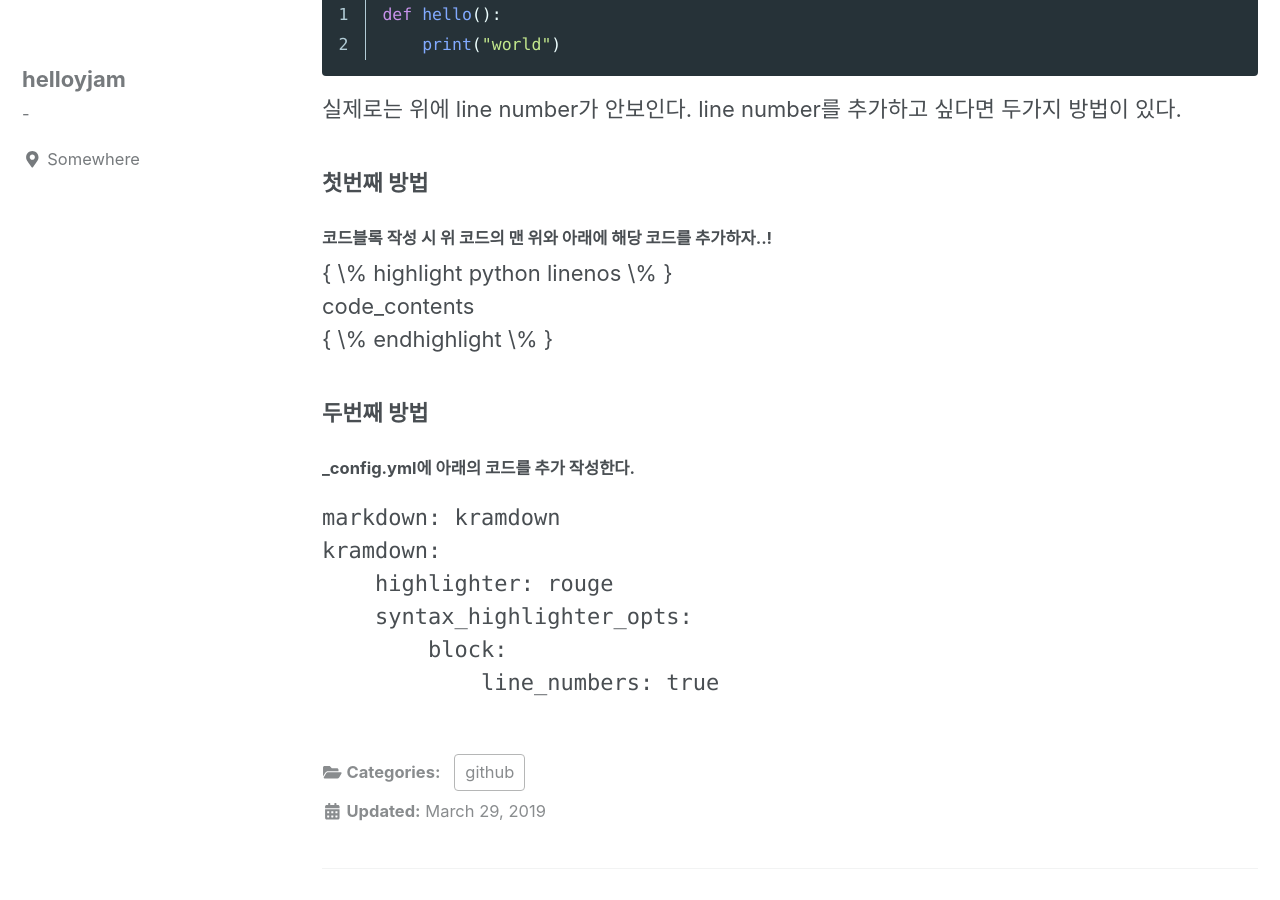
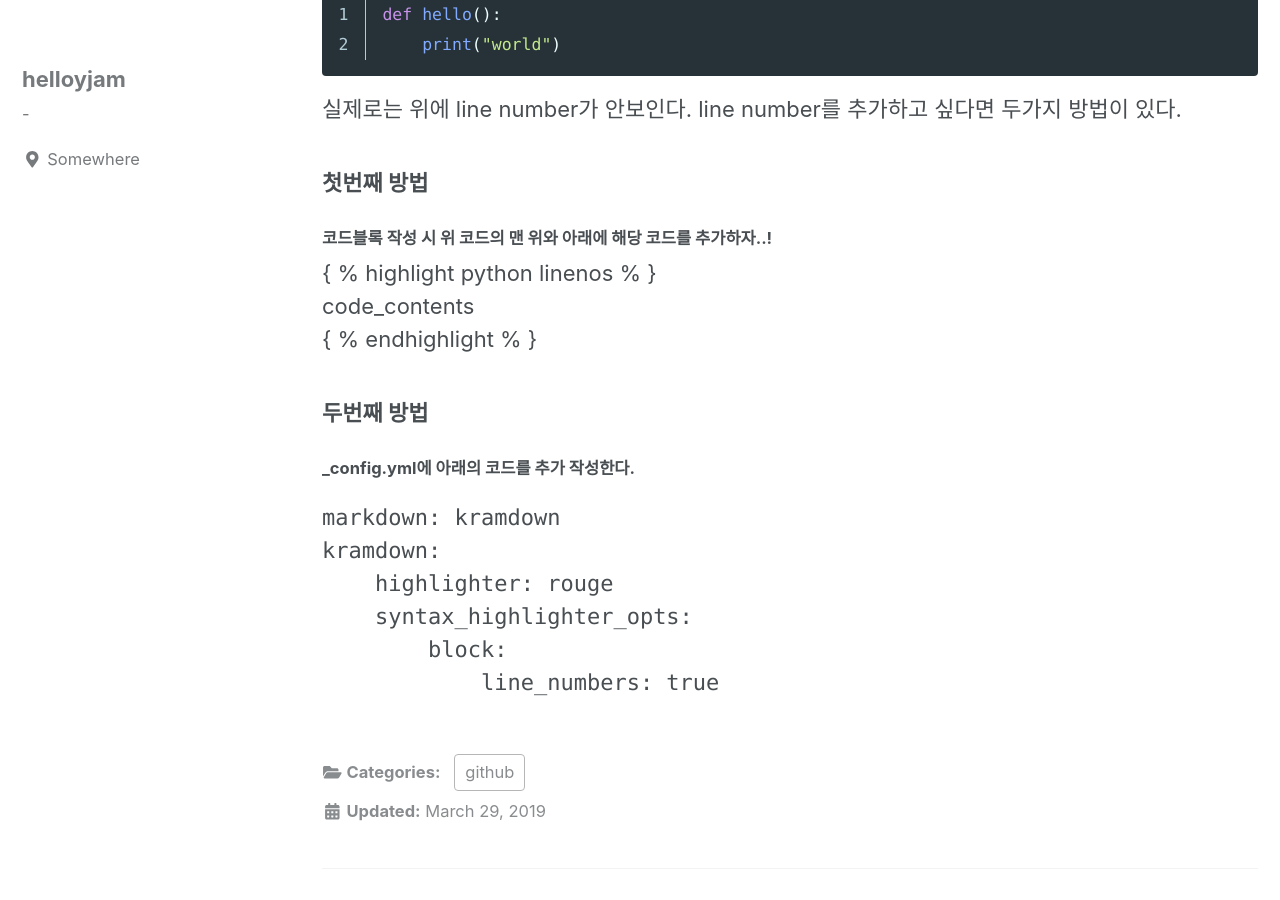
Before and after one commit to helloyjam/helloyjam.github.io, a Jekyll site: the page built from _posts/2019-03-29-markdown-code-linenumber.md, in a window 1280 px wide and 900 px high, scrolled down 527 px. Built offline with Jekyll 4.4.1, drawn with Linux system fonts in a browser that asks for light colours; cached includes are drawn as plain includes.

```diff
--- a/_posts/2019-03-29-markdown-code-linenumber.md
+++ b/_posts/2019-03-29-markdown-code-linenumber.md
@@ -27,9 +27,9 @@ line number를 추가하고 싶다면 두가지 방법이 있다.
 ### 첫번째 방법
 ###### 코드블록 작성 시 위 코드의 맨 위와 아래에 해당 코드를 추가하자..!
 
-\{ \% highlight python linenos \% \}
+\{ % highlight python linenos % \}
 code_contents
-\{ \% endhighlight \% \}
+\{ % endhighlight % \}
 
 ### 두번째 방법
 ###### _config.yml에 아래의 코드를 추가 작성한다.
```
